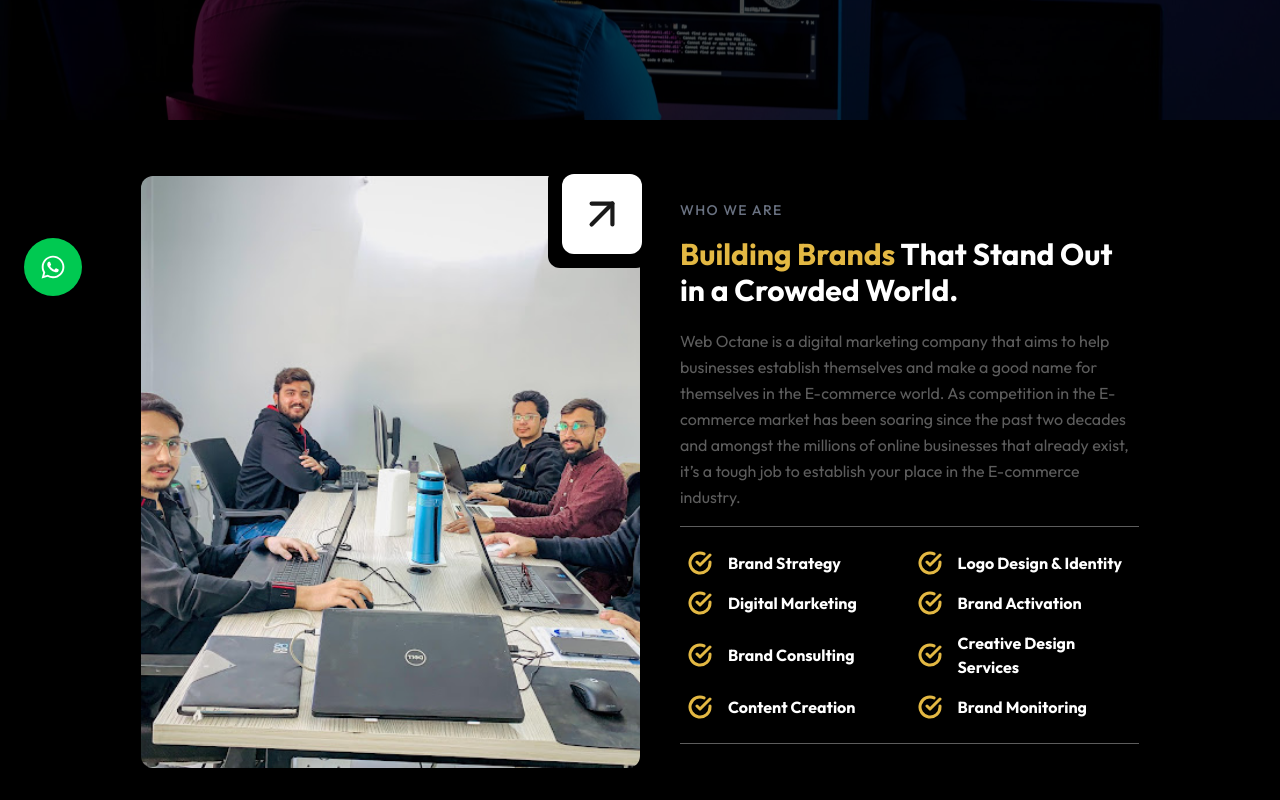
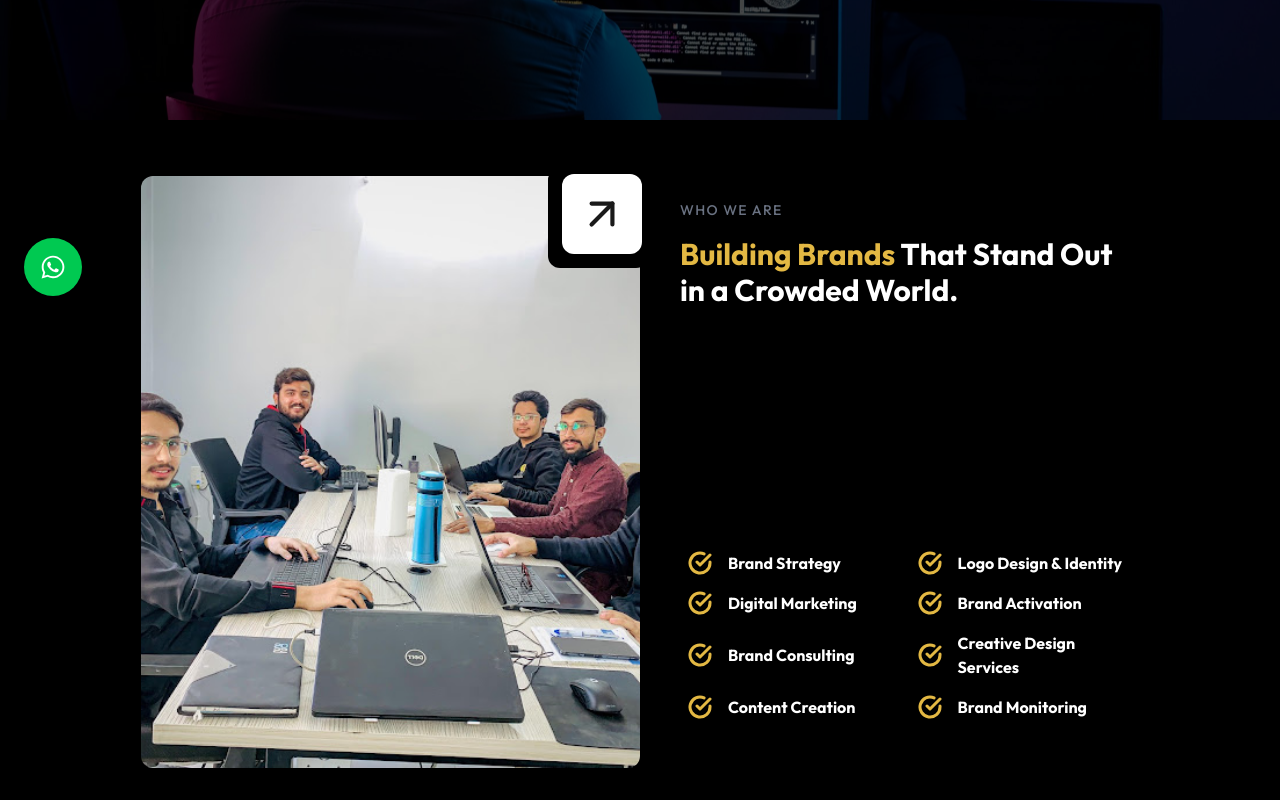
Before and after one commit to amtulmetavere/positivus, a React (Vite) app: page /home in a window 1280 px wide. Shown: the part 480-1280 px from the top of the page. Built offline with nearby package versions, Linux system fonts and the light colour scheme.

Commit message:
About.jsx

```diff
--- a/src/components/About.jsx
+++ b/src/components/About.jsx
@@ -23,7 +23,7 @@
   ], []);
 
   return (
-    <section className="text-[#5d5d5d] body-font overflow-hidden">
+    <section className="text-gray body-font overflow-hidden">
       <div className="container px-4 py-14 mx-auto">
         <motion.div
           className="lg:w-4/5 mx-auto flex flex-wrap justify-center"
```
